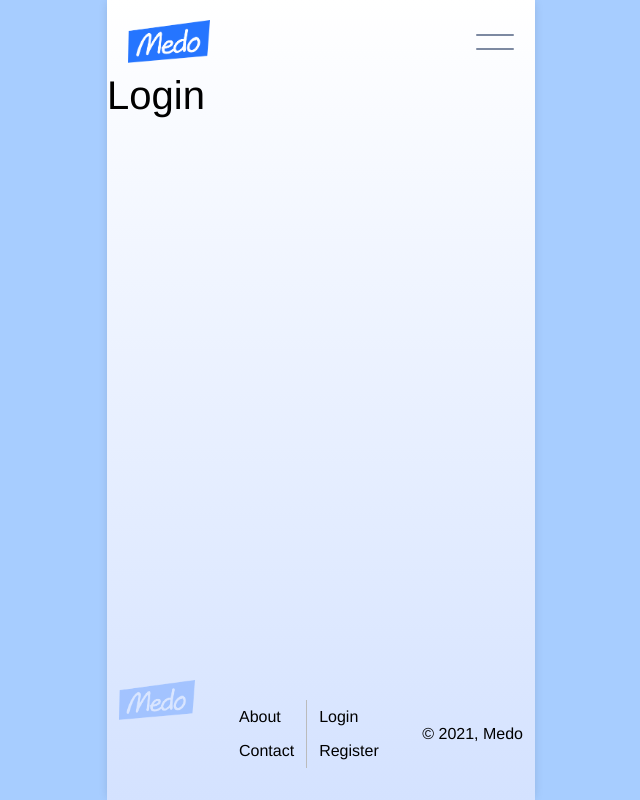
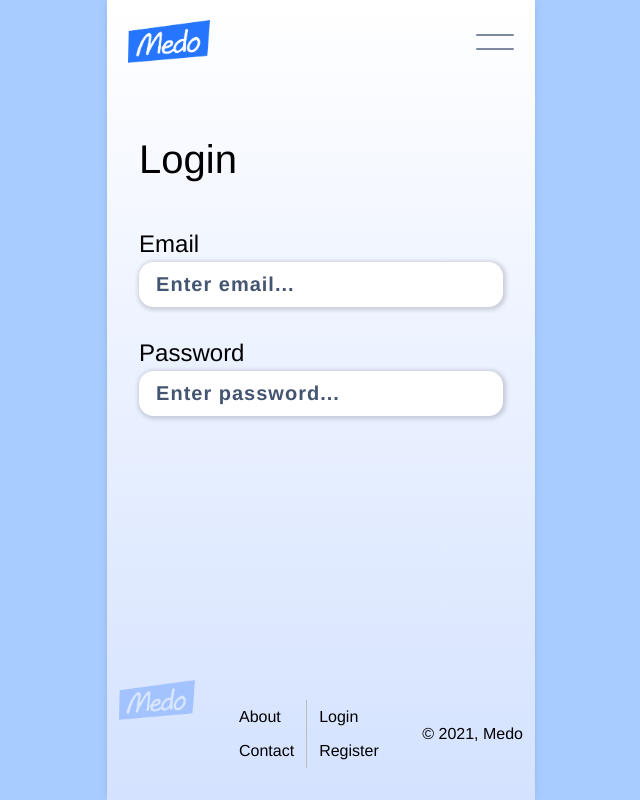
Before and after one commit to mpaitgt/medo-app, a Vue app: page / in a window 1280 px wide. Shown: the whole page, without its empty margins (319-959 px from the left). Built offline with nearby package versions, Linux system fonts and the light colour scheme.

Commit message:
Committing hanges to base input, layout, and login components.

```diff
--- a/src/App.vue
+++ b/src/App.vue
@@ -1,9 +1,11 @@
 <template>
   <div class="page-wrapper">
-    <Navigation />
-    <div class="page">
+    <header>
+      <Navigation />
+    </header>
+    <main class="page">
       <router-view />
-    </div>
+    </main>
     <Footer />
   </div>
 </template>
@@ -47,10 +49,15 @@ h6 {
 }
 p {
   line-height: 1.5;
+  margin-top: $space2;
+  margin-bottom: $space2;
 }
 ul {
   list-style: none;
   margin: 0;
+}
+header {
+  width: 100%;
 }
 #app {
   background: $bg;
@@ -78,5 +85,6 @@ ul {
 }
 .page {
   flex-grow: 1;
+  width: 100%;
 }
 </style>
--- /dev/null
+++ b/src/components/global/BaseInput.vue
@@ -0,0 +1,49 @@
+<template>
+  <label class="input-wrapper">
+    {{ label }}
+    <input
+      @input="$emit('update:modelValue', $event.target.value)"
+      :type="type"
+      :value="modelValue"
+      :placeholder="placeholder"
+    />
+  </label>
+</template>
+
+<script>
+export default {
+  name: 'BaseInput',
+  props: ['modelValue', 'label', 'placeholder', 'type'],
+}
+</script>
+
+<style lang="scss" scoped>
+.input-wrapper {
+  display: block;
+  margin-bottom: $space6;
+  font-size: 2.4rem;
+  input {
+    display: block;
+    width: 100%;
+    box-sizing: border-box;
+    font-size: 2rem;
+    padding: 10px 16px;
+    border: none;
+    box-shadow: 1px 1px 4px 2px rgba(0,0,0,0.16);
+    border-radius: 14px;
+    font-family: inherit;
+    letter-spacing: 1px;
+    margin-top: 4px;
+    outline: none;
+    border: 1px solid $white;
+    &:focus {
+      background-color: $blue100;
+      border-color: $blue400;
+    }
+    &::placeholder {
+      font-weight: 600;
+      color: $gray400;
+    }
+  }
+}
+</style>
--- /dev/null
+++ b/src/components/layout/Layout.vue
@@ -0,0 +1,27 @@
+<template>
+  <div class="layout">
+    <div class="header-wrapper">
+      <slot name="header" />
+    </div>
+    <section>
+      <slot name="content" />
+    </section>
+  </div>
+</template>
+
+<script>
+export default {
+  name: 'Layout',
+}
+</script>
+
+<style lang="scss" scoped>
+div.layout {
+  max-width: 85%;
+  margin: 0 auto;
+  .header-wrapper {
+    margin-top: $space8;
+    margin-bottom: $space7;
+  }
+}
+</style>
--- a/src/components/layout/Navigation.vue
+++ b/src/components/layout/Navigation.vue
@@ -8,10 +8,10 @@
     />
     <div class="navigation-wrapper" :class="{ open: menuOpen }">
       <ul>
-        <li>
+        <li @click="handleToggleMenu">
           <router-link to="/">Login</router-link>
         </li>
-        <li>
+        <li @click="handleToggleMenu">
           <router-link to="/register">Register</router-link>
         </li>
       </ul>
@@ -132,4 +132,12 @@ button.burger {
   0% { transform: translateX(-50px); opacity: 0; }
   100% { transform: translateX(0px); opacity: 1; }
 }
+
+li {
+  @for $i from 1 through 8 {
+    &:nth-child(#{$i}) {
+      animation: nav-items-enter 500ms ease #{$i / 12}s 1 forwards;
+    }
+  }
+}
 </style>
--- a/src/main.js
+++ b/src/main.js
@@ -3,6 +3,12 @@ import App from './App.vue'
 import router from './router'
 import store from './store'
 
+import BaseInput from './components/global/BaseInput'
+import Layout from './components/layout/Layout'
+
 const app = createApp(App)
 
+app.component('BaseInput', BaseInput)
+app.component('Layout', Layout)
+
 app.use(store).use(router).mount('#app')
--- a/src/views/Login.vue
+++ b/src/views/Login.vue
@@ -1,12 +1,34 @@
 <template>
-  <div class="login">
-    <h1>Login</h1>
-  </div>
+  <Layout>
+    <template v-slot:header>
+      <h1>Login</h1>
+    </template>
+    <template v-slot:content>
+      <BaseInput
+        placeholder="Enter email..."
+        label="Email"
+        v-model="email"
+        type="text"
+      />
+      <BaseInput
+        placeholder="Enter password..."
+        label="Password"
+        v-model="password"
+        type="password"
+      />
+    </template>
+  </Layout>
 </template>
 
 <script>
 export default {
-  name: "Login",
+  name: 'Login',
+  data() {
+    return {
+      email: '',
+      password: '',
+    }
+  },
   components: {},
-};
+}
 </script>
--- a/src/views/Register.vue
+++ b/src/views/Register.vue
@@ -1,7 +1,13 @@
 <template>
-  <div class="register">
-    <h1>Register</h1>
-  </div>
+  <Layout>
+    <template v-slot:header>
+      <h1>Register</h1>
+      <p>Try out our watch list for free today and see what you think.</p>
+    </template>
+    <template v-slot:content>
+      <div>Content goes here.</div>
+    </template>
+  </Layout>
 </template>
 
 <script>
```
Also changed, not shown: prettier.config.js (+5 -5 lines).
